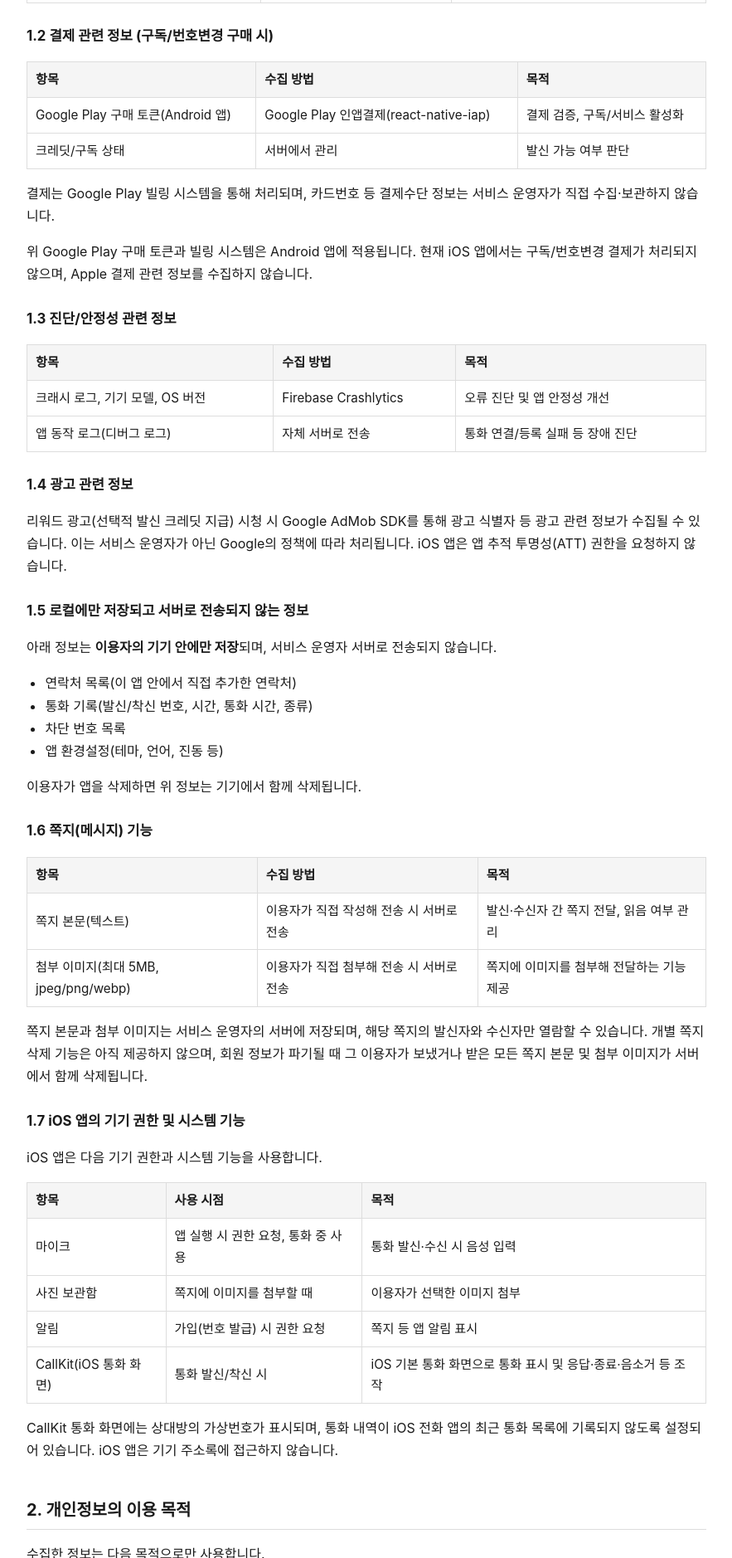
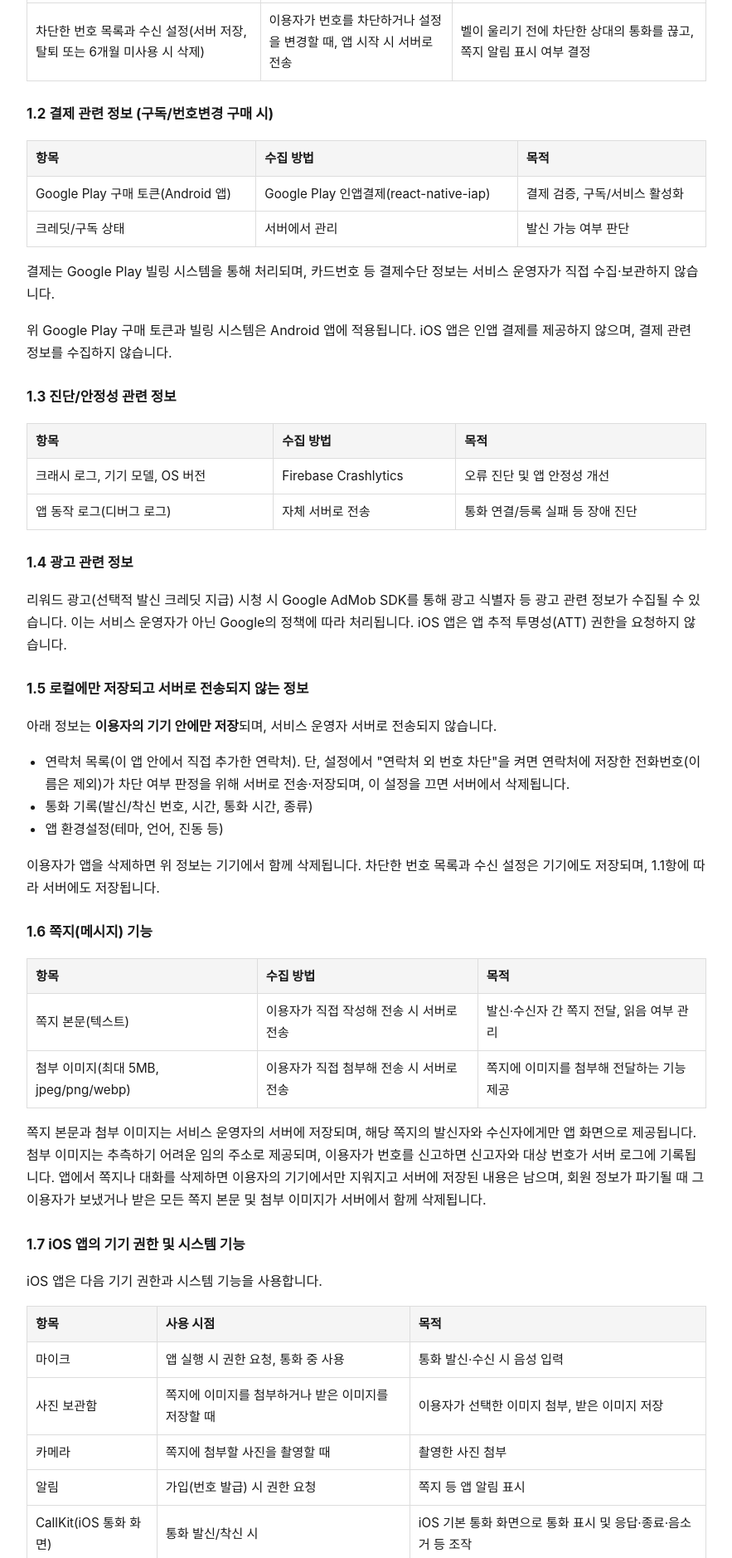
Before and after one commit to choideahoon/dphone-privacy-policy, a plain HTML site: page index.html in a window 1280 px wide. Shown: the part 922-2800 px from the top of the page at 83% size, without its empty margins (198-1081 px from the left). Drawn offline with Linux system fonts and the light colour scheme.

Commit message:
개인정보처리방침 2026-11-17 개정판 게시: iOS 결제 없음, 메시지 삭제 범위, 카메라·사진 저장 권한, 연락처 번호 서버 저장
Co-Authored-By: Claude Fable 5.2 <noreply@anthropic.com>

```diff
--- a/index.html
+++ b/index.html
@@ -20,7 +20,7 @@
 
 <h1>개인정보처리방침 (Privacy Policy)</h1>
 
-<p class="effective-date">제정일자: 2026-08-02 / 최종 개정일자: 2026-11-02</p>
+<p class="effective-date">제정일자: 2026-08-02 / 최종 개정일자: 2026-11-17</p>
 
 <p>이 개인정보처리방침은 DPhone 운영팀("서비스 운영자")이 제공하는 안드로이드 및 iOS(iPhone) 애플리케이션
 "DPhone"(이하 "서비스")의 개인정보 수집·이용·보관에 대해 설명합니다.
@@ -38,6 +38,7 @@
 <tr><td>APNs VoIP 푸시 토큰, 플랫폼 구분(iOS 앱)</td><td>Apple PushKit을 통해 자동 발급되어 서버로 전송</td><td>앱이 꺼져 있거나 백그라운드일 때 통화 착신 알림 전달</td></tr>
 <tr><td>통화 신호 데이터(SIP 시그널링)</td><td>발신/착신 시 서버로 전송</td><td>실시간 통화 연결</td></tr>
 <tr><td>통화 음성 데이터</td><td>통화 중 실시간으로 서버를 경유해 상대방에게 전달</td><td>통화 기능 제공 목적으로만 사용</td></tr>
+<tr><td>차단한 번호 목록과 수신 설정(서버 저장, 탈퇴 또는 6개월 미사용 시 삭제)</td><td>이용자가 번호를 차단하거나 설정을 변경할 때, 앱 시작 시 서버로 전송</td><td>벨이 울리기 전에 차단한 상대의 통화를 끊고, 쪽지 알림 표시 여부 결정</td></tr>
 </table>
 
 <h3>1.2 결제 관련 정보 (구독/번호변경 구매 시)</h3>
@@ -48,8 +49,8 @@
 </table>
 <p>결제는 Google Play 빌링 시스템을 통해 처리되며, 카드번호 등 결제수단 정보는
 서비스 운영자가 직접 수집·보관하지 않습니다.</p>
-<p>위 Google Play 구매 토큰과 빌링 시스템은 Android 앱에 적용됩니다. 현재 iOS 앱에서는
-구독/번호변경 결제가 처리되지 않으며, Apple 결제 관련 정보를 수집하지 않습니다.</p>
+<p>위 Google Play 구매 토큰과 빌링 시스템은 Android 앱에 적용됩니다. iOS 앱은 인앱 결제를
+제공하지 않으며, 결제 관련 정보를 수집하지 않습니다.</p>
 
 <h3>1.3 진단/안정성 관련 정보</h3>
 <table>
@@ -66,12 +67,11 @@ Google의 정책에 따라 처리됩니다. iOS 앱은 앱 추적 투명성(ATT)
 <h3>1.5 로컬에만 저장되고 서버로 전송되지 않는 정보</h3>
 <p>아래 정보는 <strong>이용자의 기기 안에만 저장</strong>되며, 서비스 운영자 서버로 전송되지 않습니다.</p>
 <ul>
-<li>연락처 목록(이 앱 안에서 직접 추가한 연락처)</li>
+<li>연락처 목록(이 앱 안에서 직접 추가한 연락처). 단, 설정에서 "연락처 외 번호 차단"을 켜면 연락처에 저장한 전화번호(이름은 제외)가 차단 여부 판정을 위해 서버로 전송·저장되며, 이 설정을 끄면 서버에서 삭제됩니다.</li>
 <li>통화 기록(발신/착신 번호, 시간, 통화 시간, 종류)</li>
-<li>차단 번호 목록</li>
 <li>앱 환경설정(테마, 언어, 진동 등)</li>
 </ul>
-<p>이용자가 앱을 삭제하면 위 정보는 기기에서 함께 삭제됩니다.</p>
+<p>이용자가 앱을 삭제하면 위 정보는 기기에서 함께 삭제됩니다. 차단한 번호 목록과 수신 설정은 기기에도 저장되며, 1.1항에 따라 서버에도 저장됩니다.</p>
 
 <h3>1.6 쪽지(메시지) 기능</h3>
 <table>
@@ -80,7 +80,8 @@ Google의 정책에 따라 처리됩니다. iOS 앱은 앱 추적 투명성(ATT)
 <tr><td>첨부 이미지(최대 5MB, jpeg/png/webp)</td><td>이용자가 직접 첨부해 전송 시 서버로 전송</td><td>쪽지에 이미지를 첨부해 전달하는 기능 제공</td></tr>
 </table>
 <p>쪽지 본문과 첨부 이미지는 서비스 운영자의 서버에 저장되며, 해당 쪽지의 발신자와
-수신자만 열람할 수 있습니다. 개별 쪽지 삭제 기능은 아직 제공하지 않으며, 회원 정보가
+수신자에게만 앱 화면으로 제공됩니다. 첨부 이미지는 추측하기 어려운 임의 주소로 제공되며, 이용자가 번호를
+신고하면 신고자와 대상 번호가 서버 로그에 기록됩니다. 앱에서 쪽지나 대화를 삭제하면 이용자의 기기에서만 지워지고 서버에 저장된 내용은 남으며, 회원 정보가
 파기될 때 그 이용자가 보냈거나 받은 모든 쪽지 본문 및 첨부 이미지가 서버에서 함께 삭제됩니다.</p>
 
 <h3>1.7 iOS 앱의 기기 권한 및 시스템 기능</h3>
@@ -88,7 +89,8 @@ Google의 정책에 따라 처리됩니다. iOS 앱은 앱 추적 투명성(ATT)
 <table>
 <tr><th>항목</th><th>사용 시점</th><th>목적</th></tr>
 <tr><td>마이크</td><td>앱 실행 시 권한 요청, 통화 중 사용</td><td>통화 발신·수신 시 음성 입력</td></tr>
-<tr><td>사진 보관함</td><td>쪽지에 이미지를 첨부할 때</td><td>이용자가 선택한 이미지 첨부</td></tr>
+<tr><td>사진 보관함</td><td>쪽지에 이미지를 첨부하거나 받은 이미지를 저장할 때</td><td>이용자가 선택한 이미지 첨부, 받은 이미지 저장</td></tr>
+<tr><td>카메라</td><td>쪽지에 첨부할 사진을 촬영할 때</td><td>촬영한 사진 첨부</td></tr>
 <tr><td>알림</td><td>가입(번호 발급) 시 권한 요청</td><td>쪽지 등 앱 알림 표시</td></tr>
 <tr><td>CallKit(iOS 통화 화면)</td><td>통화 발신/착신 시</td><td>iOS 기본 통화 화면으로 통화 표시 및 응답·종료·음소거 등 조작</td></tr>
 </table>
@@ -109,7 +111,7 @@ Google의 정책에 따라 처리됩니다. iOS 앱은 앱 추적 투명성(ATT)
 <p>서비스 운영자는 아래 서비스 제공자에게 서비스 운영에 필요한 범위 내에서 정보 처리를 위탁합니다.</p>
 <table>
 <tr><th>수탁사</th><th>처리 항목</th><th>목적</th></tr>
-<tr><td>Google Firebase (Cloud Messaging, Crashlytics)</td><td>푸시 토큰, 크래시 로그</td><td>착신 알림 전달, 오류 진단</td></tr>
+<tr><td>Google Firebase (Cloud Messaging, Crashlytics)</td><td>푸시 토큰, 쪽지 본문·발신 번호·이미지 주소(푸시 전달), 기기 ID·크래시 로그</td><td>착신 알림 전달, 오류 진단</td></tr>
 <tr><td>Apple Push Notification service(APNs) (iOS 앱)</td><td>VoIP 푸시 토큰, 발신·수신 가상번호, 통화 식별자(UUID), FCM에서 iOS 기기로 전달되는 알림 내용(발신 가상번호, 쪽지 본문, 첨부 이미지 주소 등)</td><td>통화 착신 알림 및 쪽지 등 메시지 알림 전달</td></tr>
 <tr><td>Google AdMob</td><td>광고 식별자</td><td>리워드 광고 제공</td></tr>
 <tr><td>Google Play Billing (Android 앱)</td><td>구매 토큰</td><td>결제 처리</td></tr>
@@ -123,6 +125,7 @@ Google의 정책에 따라 처리됩니다. iOS 앱은 앱 추적 투명성(ATT)
 <li>iOS 앱의 기기 식별자는 기기의 키체인에 저장되어 앱 삭제 후에도 기기에 남을 수 있으며, 앱을 다시 설치하면 같은 값이 다시 사용될 수 있습니다. 서버에 보관된 회원 정보(VoIP 푸시 토큰 포함)는 위 기준에 따라 파기합니다.</li>
 <li>앱을 <strong>6개월 이상 사용하지 않은 경우</strong>(앱 실행, 발신, 광고 보상, 구독, 번호 변경 등 서비스 이용 기록이 없는 경우) 발급된 가상번호와 회원 정보, 쪽지를 자동으로 삭제하며, 삭제된 번호는 다른 이용자에게 재발급될 수 있습니다. 활성 구독 중인 이용자는 대상에서 제외됩니다.</li>
 <li>쪽지 본문 및 첨부 이미지는 회원 정보가 파기될 때까지 보관 후 함께 파기합니다.</li>
+<li>차단한 번호 목록과 수신 설정은 탈퇴하거나 6개월 이상 사용하지 않아 회원 정보가 파기될 때 함께 삭제합니다.</li>
 <li>진단 로그는 최대 90일이 지나면 자동 삭제됩니다.</li>
 <li>관련 법령에 따라 별도 보관이 필요한 정보는 해당 기간 동안 분리 보관 후 파기합니다.</li>
 </ul>
@@ -160,6 +163,8 @@ Google의 정책에 따라 처리됩니다. iOS 앱은 앱 추적 투명성(ATT)
 <li>2026-09-13: 쪽지(메시지) 기능 추가에 따라 1.6항(쪽지 관련 수집 항목)과 4항(보관·파기)을 추가했습니다.</li>
 <li>2026-09-26: 4항(보관·파기)에 6개월 이상 미사용 계정의 자동 삭제 내용을 추가했습니다.</li>
 <li>2026-11-02: iOS 앱 관련 내용(수집 항목, 기기 권한, Apple 푸시 위탁)을 추가하고, 계정 정보 삭제는 문의처를 통해 요청하도록 안내를 변경했습니다.</li>
+<li>2026-11-05: 차단한 번호 목록과 수신 설정의 서버 저장 내용을 1.1항, 1.5항, 4항에 반영했습니다.</li>
+<li>2026-11-17: iOS 앱은 인앱 결제를 제공하지 않는 것으로 1.2항을 고치고, 1.5항에 &quot;연락처 외 번호 차단&quot; 사용 시 연락처 전화번호의 서버 저장을, 1.6항에 쪽지 삭제가 기기에서만 적용됨을, 1.7항에 카메라와 사진 저장 권한을 반영했습니다.</li>
 </ul>
 
 </body>
```
